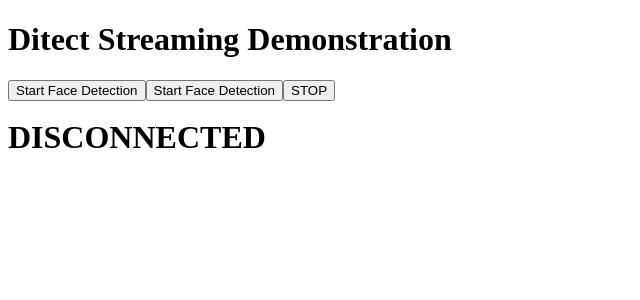
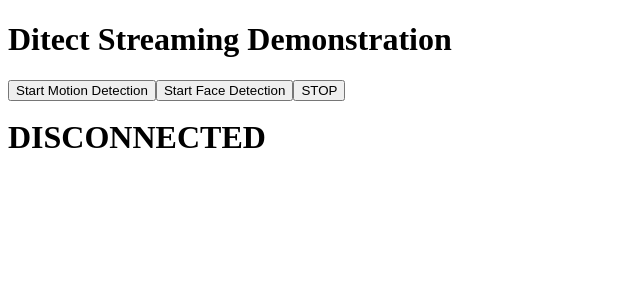
Before and after one commit to neuneu39/FaceDetection, a Flask app: page / in a window 1280 px wide. Shown: the top 300 px of the page, without its empty margins (0-640 px from the left). Run offline with Flask 2, Linux system fonts and the light colour scheme.

Commit message:
change main name

```diff
--- a/templates/index.html
+++ b/templates/index.html
@@ -7,7 +7,7 @@
     <h1>{{video_detect}} Ditect Streaming Demonstration</h1>
     <div style="float:left;">
       <form action="/" method="post">
-        <button name="video_value" value="Motion">Start Face Detection</button>
+        <button name="video_value" value="Motion">Start Motion Detection</button>
       </form>
     </div>
     <div style="float:left;">
```
Also changed, not shown: motion_detector.py (renamed from main.py).
